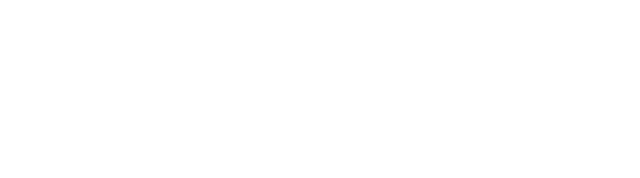
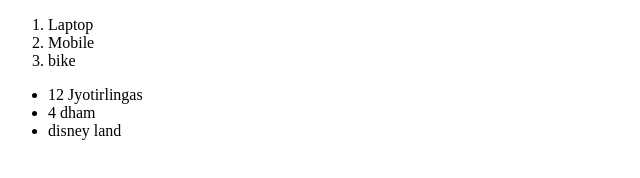
Before and after one commit to acciojob/shopping-or-holiday-Tanuchouksey, a website: page main.html in a window 1280 px wide. Shown: the whole page, without its empty margins (0-640 px from the left). Drawn offline with Linux system fonts and the light colour scheme.

Commit message:
created a submission

```diff
--- a/main.html
+++ b/main.html
@@ -10,6 +10,16 @@
 	<!-- the entire body must be written by student -->
     <script type="text/javascript" src="./script.js">
 </script>
+	<ol>
+		<li data-ns-test="shoppingList">Laptop</li>
+		<li data-ns-test="shoppingList">Mobile</li>
+		<li data-ns-test="shoppingList">bike</li>
+	</ol>
+	<ul>
+		<li data-ns-test="hoildayList">12 Jyotirlingas</li>
+		<li data-ns-test="hoildayList">4 dham</li>
+		<li data-ns-test="hoildayList">disney land</li>
+	</ul>
 
 </body>
 
```
